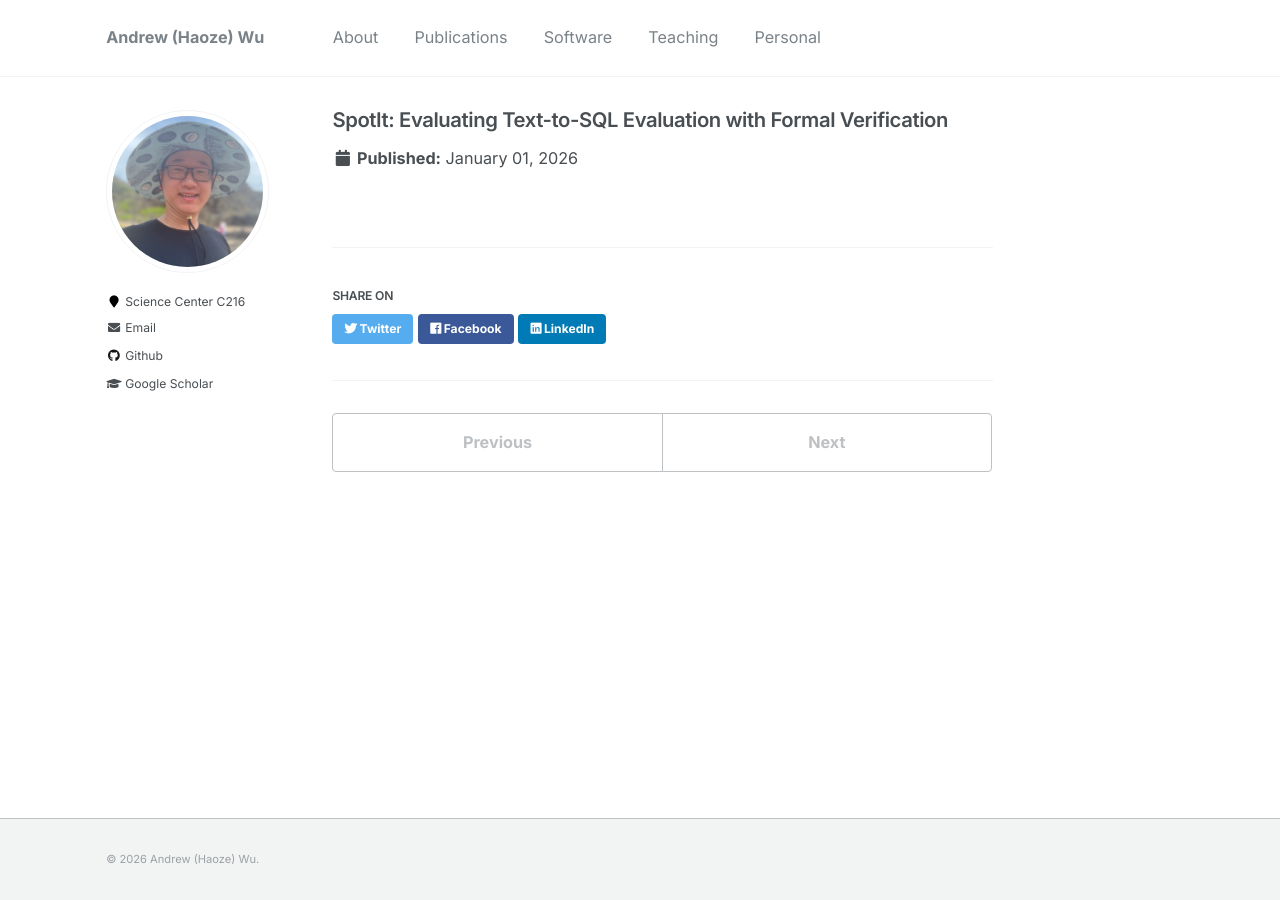
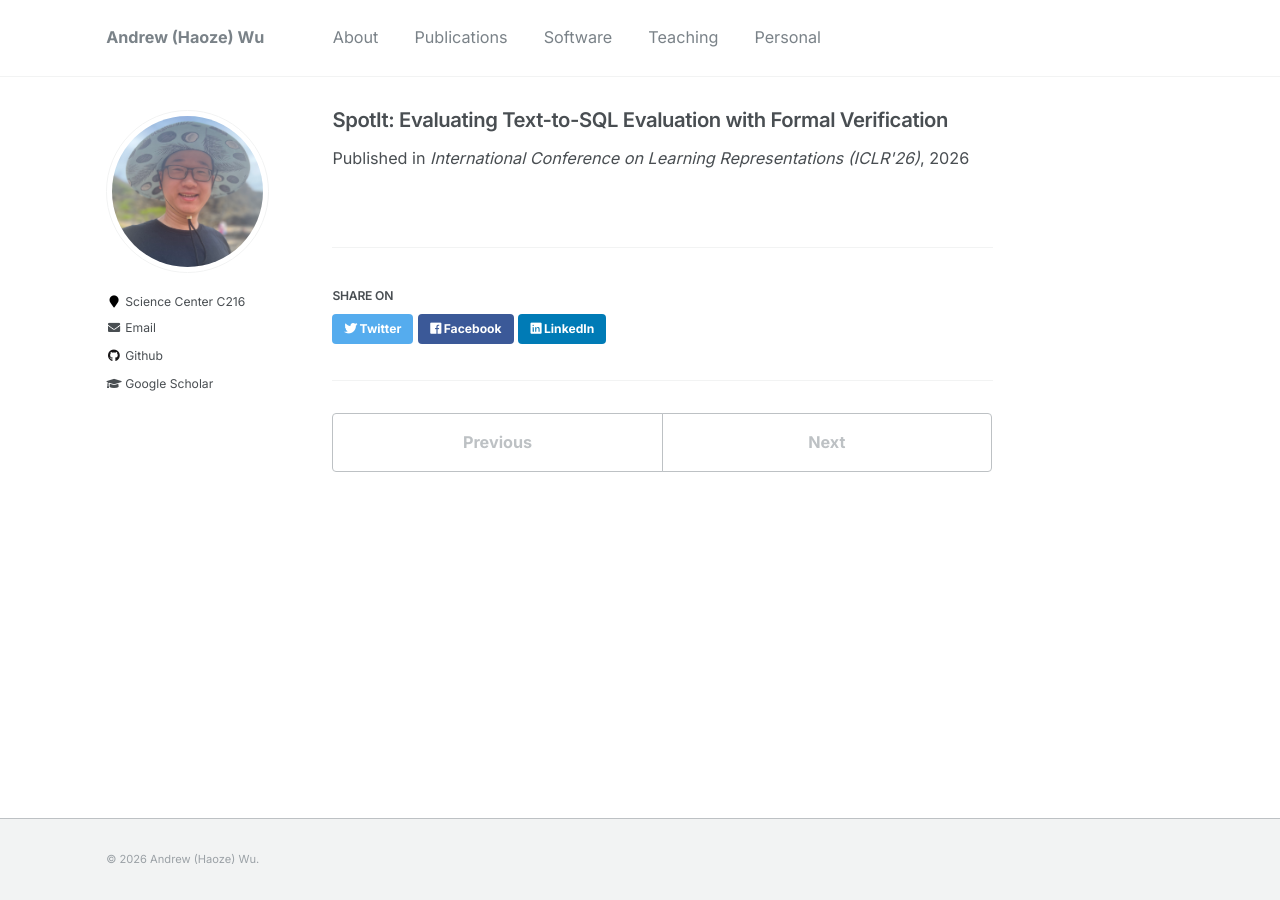
Before and after one commit to wu-haoze/wu-haoze.github.io, a Jekyll site: the page built from _publications/2026-1-1-spotit.md, in a window 1280 px wide. Built offline with Jekyll 4.4.1, drawn with Linux system fonts in a browser that asks for light colours.

Commit message:
Add venue and bibtex to SpotIt publication

```diff
--- a/_publications/2026-1-1-spotit.md
+++ b/_publications/2026-1-1-spotit.md
@@ -1,12 +1,11 @@
 ---
 title:  "SpotIt: Evaluating Text-to-SQL Evaluation with Formal Verification"
 collection: publications
-venue:
-bibtex:
+venue: International Conference on Learning Representations (ICLR'26)
+bibtex: '../files/klopfenstein-2026-spotit.bib'
 paperurl: 'https://www.arxiv.org/abs/2510.26840'
 codeurl:
 link:
 authors: Rocky Klopfenstein*, Yang He*, Andrew Tremante*, Yuepeng Wang, Nina Narodytska, Haoze Wu
 equal: "* denotes equal contribution."
-preprint: true
 ---
```
